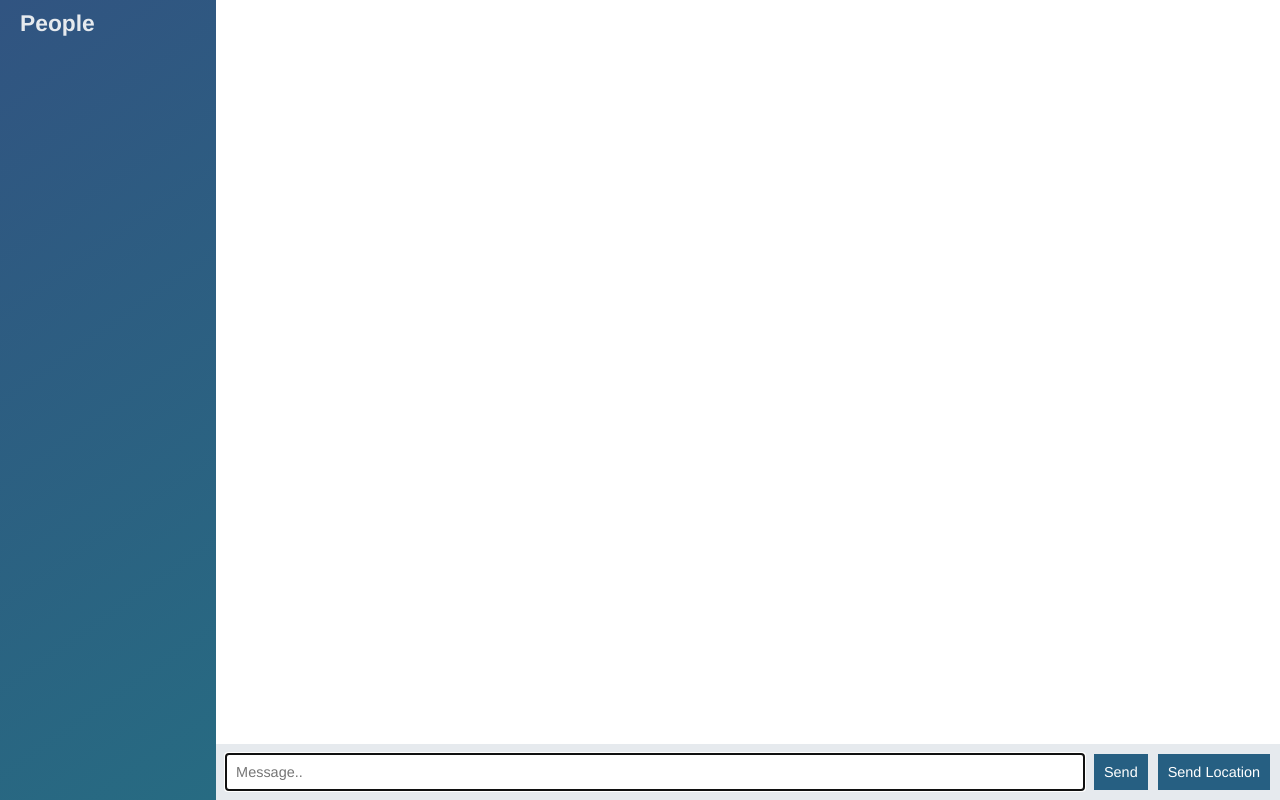
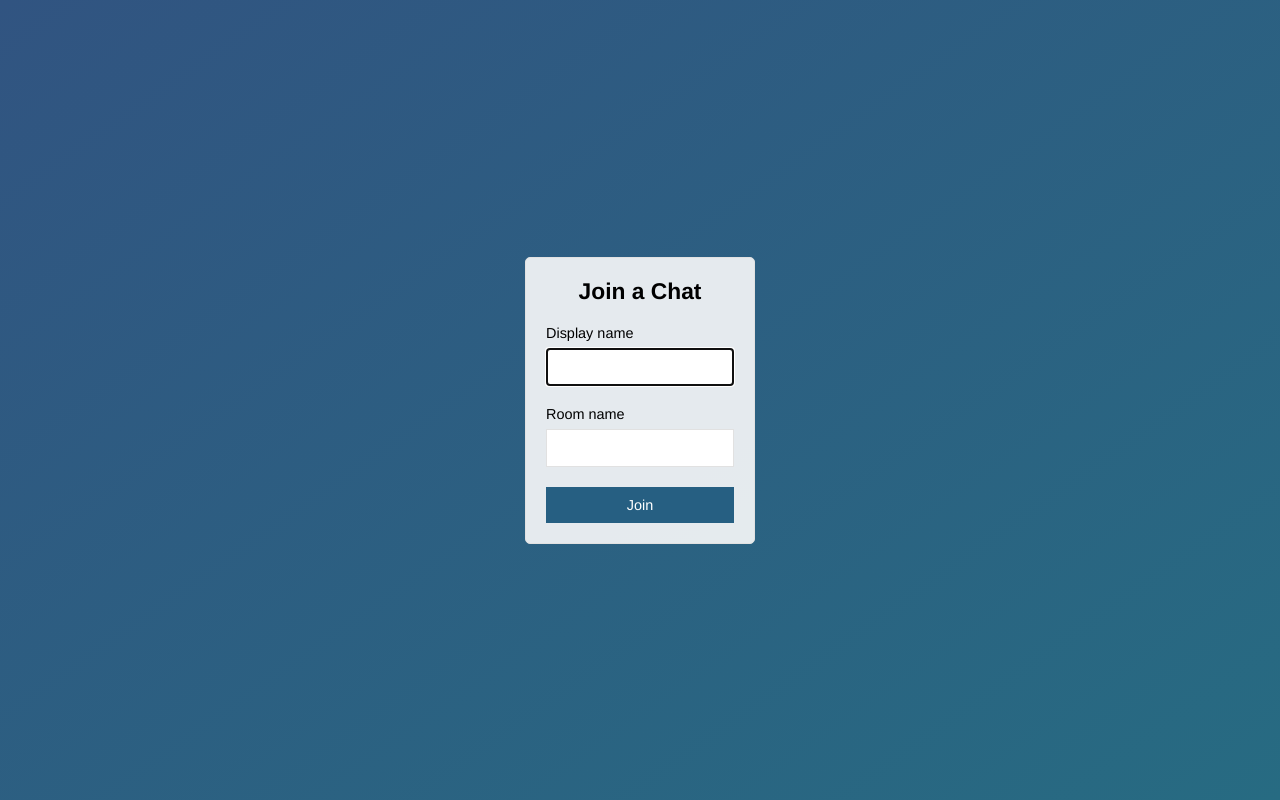
Before and after one commit to tom-tom-cp/node-chat-app, a website: page public/index.html in a window 1280 px wide. Drawn offline with nearby package versions, Linux system fonts and the light colour scheme; no server answers.

Commit message:
Join chat page added

```diff
--- a/public/index.html
+++ b/public/index.html
@@ -1,81 +1,32 @@
 <!DOCTYPE html>
 <html>
-    <head>
-        <meta charset="utf-8">
-        <title></title>
-        <link rel="stylesheet" href="/css/chat.css">
-    </head>
-    <body class="chat">
 
-        <div class="chat__sidebar">
-            <h3>People</h3>
-            <div class="" id="users">
+<head>
+    <meta charset="utf-8">
+    <title>Join | ChatApp</title>
+    <meta name="viewport" content="width=device-width, initial-scale=1, user-scalable=no">
+    <link rel="stylesheet" href="/css/chat.css">
+</head>
 
+<body class="centered-form">
+    <div class="centered-form__form">
+        <form action="/chat.html">
+            <div class="form-field">
+                <h3>Join a Chat</h3>
             </div>
-        </div>
+            <div class="form-field">
+                <label for="">Display name</label>
+                <input type="text" name="name" autofocus>
+            </div>
+            <div class="form-field">
+                <label for="">Room name</label>
+                <input type="text" name="room">
+            </div>
+            <div class="form-field">
+                <button>Join</button>
+            </div>
+        </form>
+    </div>
+</body>
 
-        <div class="chat__main">
-            <ol id="messages" class="chat__messages"></ol>
-
-            <div class="chat__footer">
-                <form id="messageForm">
-                    <input type="text" name="message" placeholder="Message.." autofocus autocomplete="off">
-                    <button>Send</button>
-                </form>
-                <button id="sendLocation">Send Location</button>
-            </div>
-
-        </div>
-
-        <script id="messageTemplate" type="text/template">
-
-            <li class="message">
-
-                <div class="message__title">
-
-                    <h4>{{from}}</h4>
-
-                    <span>{{createdAt}}</span>
-
-                </div>
-
-                <div class="message__body">
-
-                    <p>{{text}}</p>
-
-                </div>
-
-            </li>
-
-        </script>
-
-        <script id="locationMessageTemplate" type="text/template">
-
-            <li class="message">
-
-                <div class="message__title">
-
-                    <h4>{{from}}</h4>
-
-                    <span>{{createdAt}}</span>
-
-                </div>
-
-                <div class="message__body">
-
-                    <p><a href="{{url}}" target="_blank">My current location</a></p>
-
-                </div>
-
-            </li>
-
-        </script>
-
-
-        <script type="text/javascript" src="/socket.io/socket.io.js"></script>
-        <script type="text/javascript" src="/js/libs/jquery-3.2.1.min.js"></script>
-        <script type="text/javascript" src="/js/libs/mustache.js"></script>
-        <script type="text/javascript" src="/js/libs/moment.js"></script>
-        <script type="text/javascript" src="/js/index.js"></script>
-    </body>
 </html>
```
Also changed, not shown: public/chat.html (added, +81 -0 lines), public/js/chat.js (renamed from public/js/index.js).
